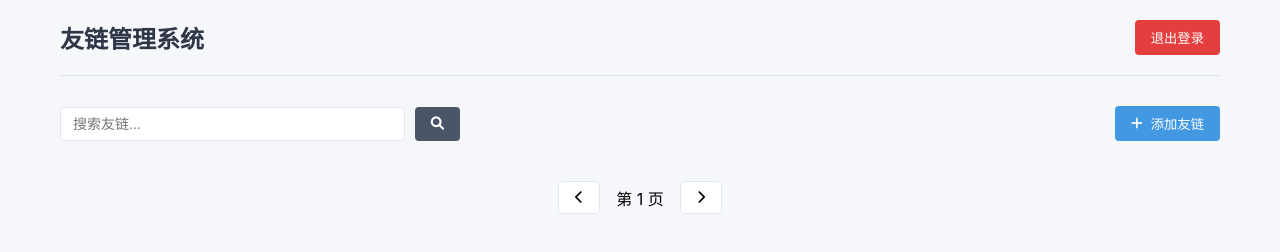
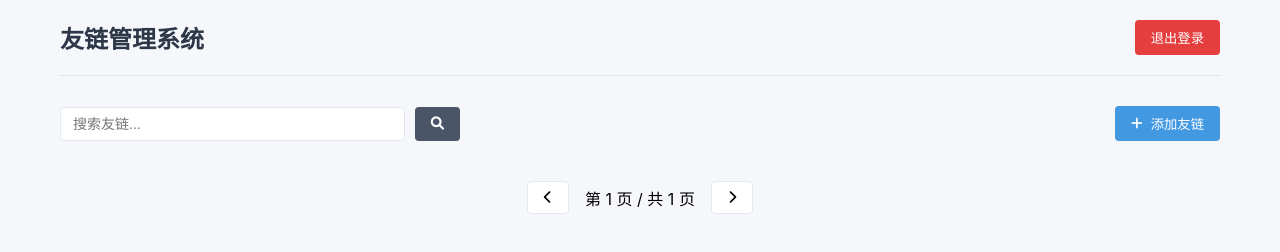
Before and after one commit to HeLongaa/LinkServer, a website: page public/friends.html in a window 1280 px wide. Drawn offline with Linux system fonts and the light colour scheme; no server answers; sample sign-in values are in the browser's storage.

Commit message:
Update friends.html

```diff
--- a/public/friends.html
+++ b/public/friends.html
@@ -41,7 +41,7 @@
                     <button id="prevPage" class="page-btn">
                         <i class="fas fa-chevron-left"></i>
                     </button>
-                    <span id="pageInfo">第 1 页</span>
+                    <span id="pageInfo">第 1 页 / 共 1 页</span>
                     <button id="nextPage" class="page-btn">
                         <i class="fas fa-chevron-right"></i>
                     </button>
```
